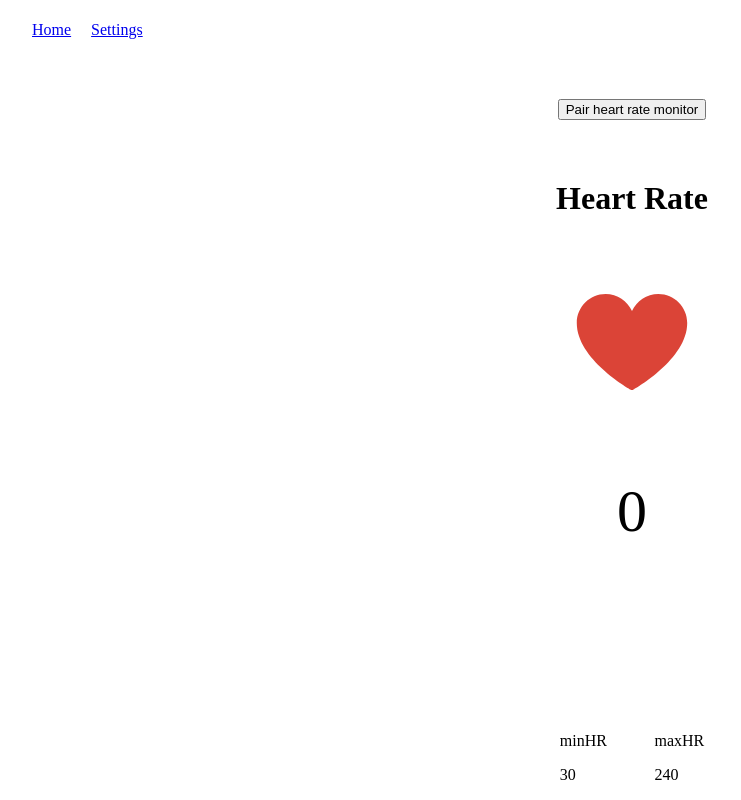
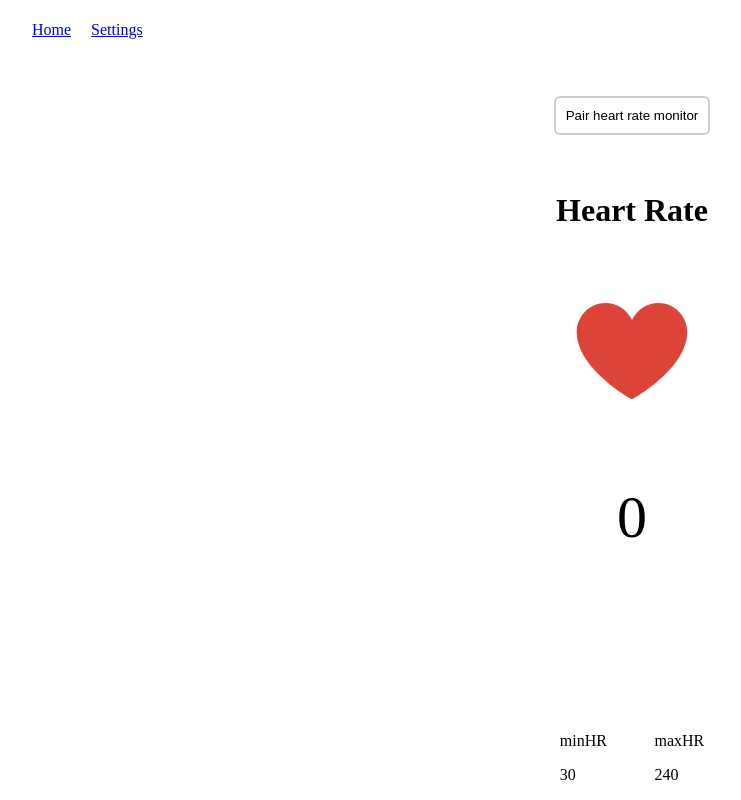
Before and after one commit to jfernando0911/heart-rate-alert, a Gatsby site: page / in a window 1280 px wide. Shown: the whole page, without its empty margins (8-749 px from the left). Built offline with nearby package versions, Linux system fonts and the light colour scheme; Gatsby itself is replaced by a stand-in of ours.

Commit message:
added a className callaed styles.paiStopButton

```diff
--- a/src/components/header.js
+++ b/src/components/header.js
@@ -246,7 +246,7 @@ export default () => {
     return (
         <header className={styles.headerContainer}>
             <Navbar />
-            <button onClick={connectBluetooth}>{buttonTextContent}</button>
+            <button onClick={connectBluetooth} className={styles.pairStopButton}>{buttonTextContent}</button>
 
 
             <h1>Heart Rate</h1>
```
